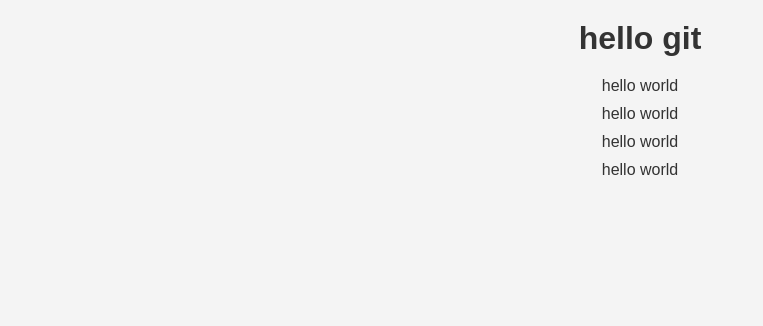
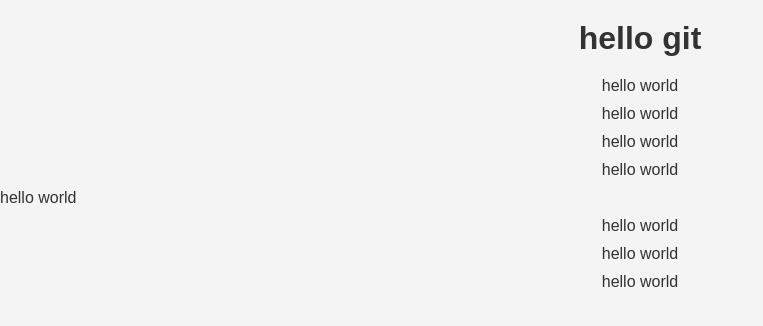
Before and after one commit to ehtsham32/team, a plain HTML site: page index.html in a window 1280 px wide. Shown: the whole page, without its empty margins (0-763 px from the left). Drawn offline with Linux system fonts and the light colour scheme.

Commit message:
edit html file

```diff
--- a/index.html
+++ b/index.html
@@ -12,6 +12,10 @@
     <p>hello world</p>
     <p>hello world</p>
     <p>hello world</p>
+    hello world
+    <p>hello world</p>
+    <p>hello world</p>
+    <p>hello world</p>
 
 </body>
 </html>
```
